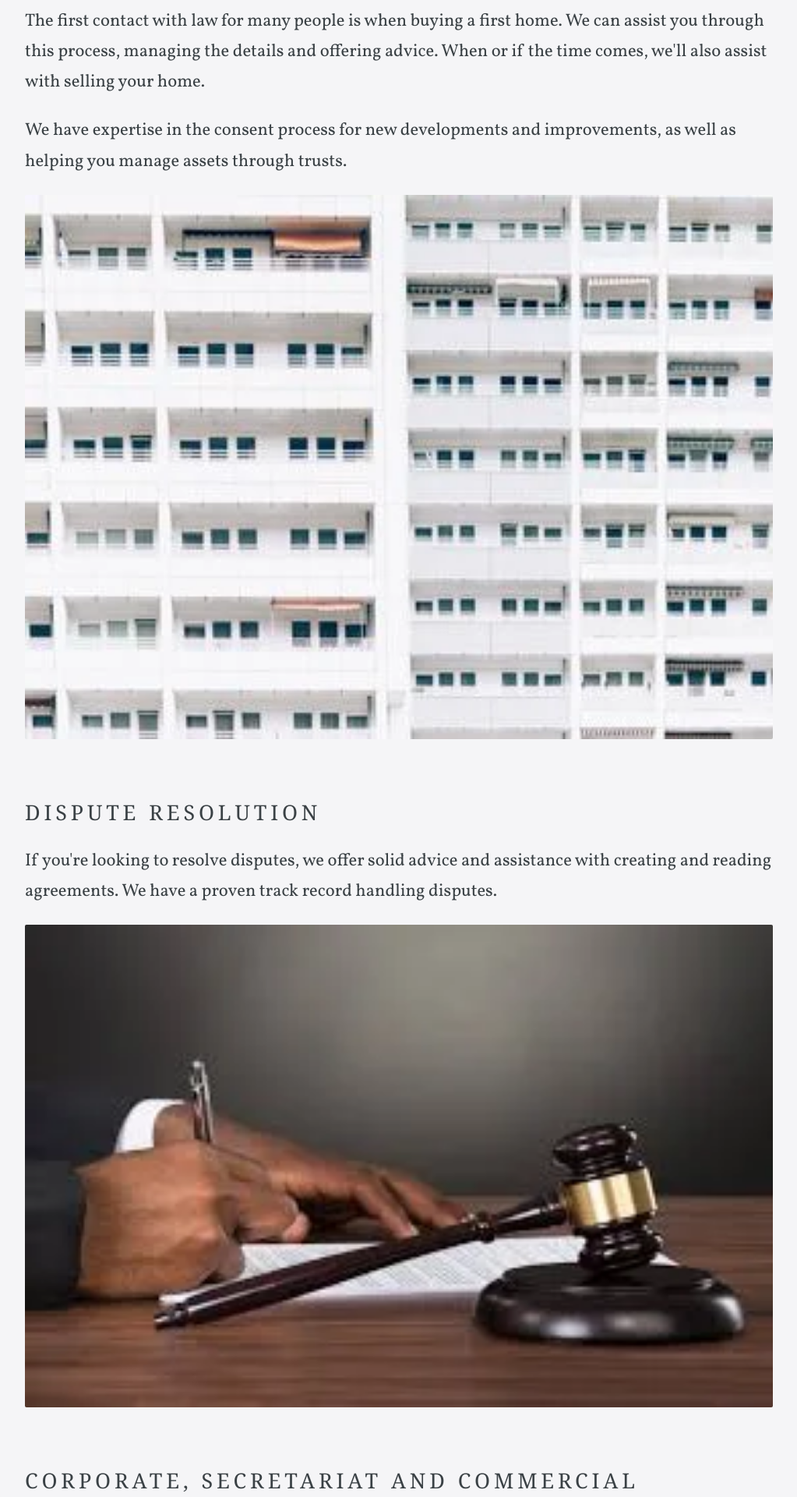
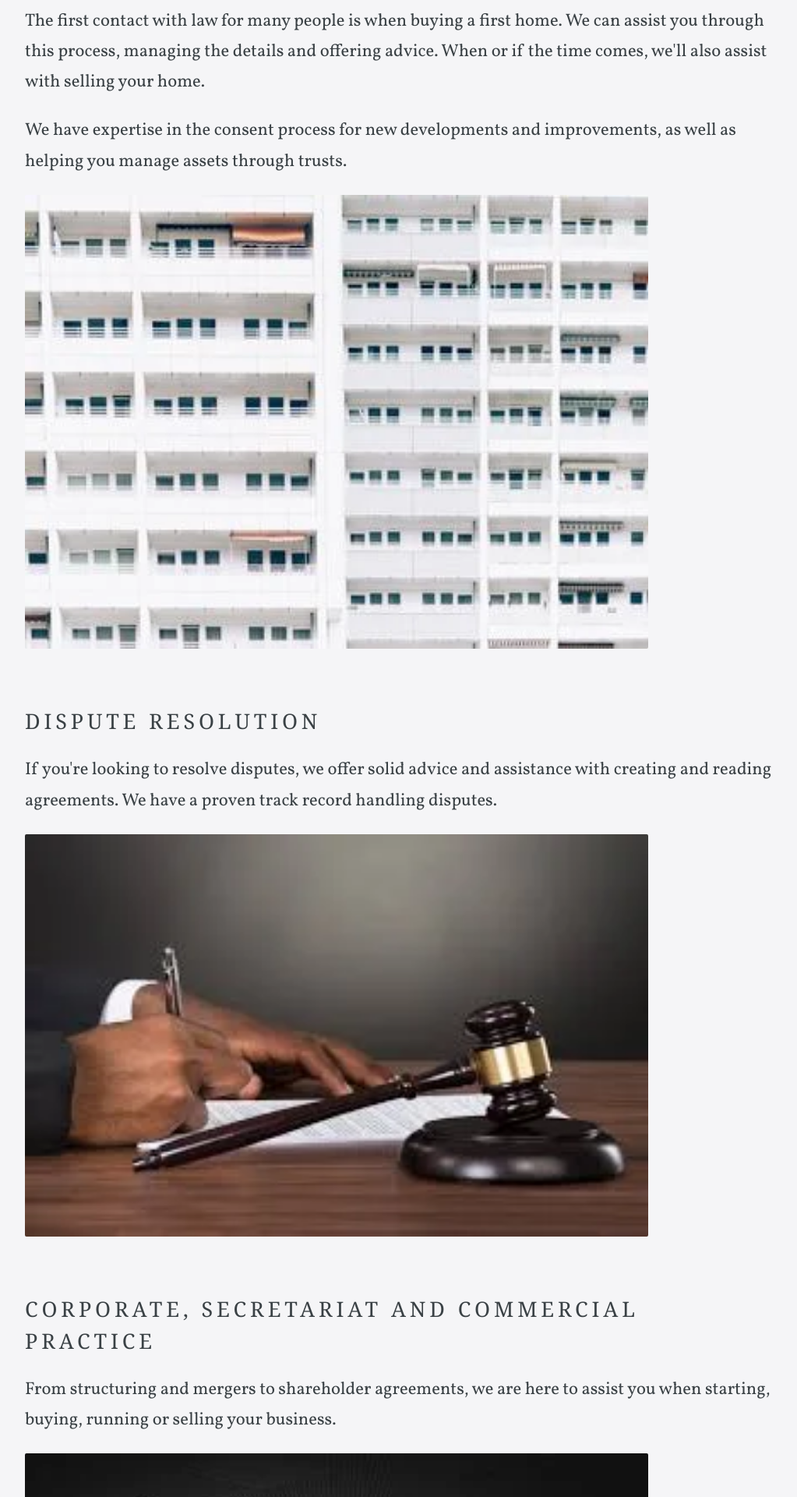
Before and after one commit to Holmlegal/holmlegalng.com, a Jekyll site: the page built from practice-areas.html, in a window 1280 px wide. Shown: the part 770-2690 px from the top of the page at 78% size, without its empty margins (128-1151 px from the left). Built offline with Jekyll 4.4.1, drawn with Linux system fonts in a browser that asks for light colours; some web fonts are replaced.

Commit message:
edited images on practice areas page

```diff
--- a/practice-areas.html
+++ b/practice-areas.html
@@ -19,7 +19,7 @@ navigation_order: 3
 
 	<p>We have expertise in the consent process for new developments and improvements, as well as helping you manage assets through trusts.</p>
 
-	<p><img src="/images/property_practice.webp" width="960" height="350" alt="Property image"></p>
+	<p><img src="/images/property_practice.webp" width="800" height="200" alt="Property image"></p>
 
 	<h3>Dispute Resolution</h3>
 	<p>
@@ -27,29 +27,29 @@ navigation_order: 3
 		We have a proven track record handling disputes.
 	</p>
 
-	<p><img src="/images/dispute-resolution.webp" width="960" height="350" alt="Dispute image"></p>
+	<p><img src="/images/dispute-resolution.webp" width="800" height="200" alt="Dispute image"></p>
 
 	<h3>Corporate, Secretariat and Commercial Practice</h3>
 	<p>From structuring and mergers to shareholder agreements, we are here to assist you when starting, buying, running or selling your business.</p>
 
-	<p><img src="/images/corporate_company.webp" width="960" height="350" alt="Business image"></p>
+	<p><img src="/images/corporate_company.webp" width="800" height="200" alt="Business image"></p>
 
 	<h3>Policy Formulation</h3>
 	<p>At Holm Legal, we assist Organisations, Government Institutions and Management in formulating policies in functional areas of the Economy. We also advocate for  implementation of reform policies in various sectors of the economy.
 		We also conduct regular review of policies to reflect current international best practices, and improve efficiency in administration.</p>
 
-	<p><img src="/images/policy-formulation.jpg" width="960" height="350" alt="Policy image"></p>
+	<p><img src="/images/policy-formulation.jpg" width="800" height="200" alt="Policy image"></p>
 
 	<h3>Intellectual Property</h3>
 	<p>We offer world class services in the field of intellectual property from registration of Trademarks,
 		Patent and Copyright to regular updates on Intellectual Property development both in Nigeria and worldwide.
 		As a firm we do not stop after registration, we give regular updates about how to further protect and expand your Intellectual Property interest.</p>
 
-	<p><img src="/images/intellectual_property.webp" width="960" height="350" alt="Intellectual image"></p>
+	<p><img src="/images/intellectual_property.webp" width="800" height="200" alt="Intellectual image"></p>
 
 	<h3>Infrastructure</h3>
 	<p>In addition to our wide practice, we are skilled in taking on public private partnerships contracts of high value construction projects and drive the execution of effective airtight contracts with Government institutions and international organizations, so as to secure investments of our clients at all times.</p>
 
-	<p><img src="/images/infrastructure.webp" width="960" height="350" alt="Infrastructure image"></p>
+	<p><img src="/images/infrastructure.webp" width="800" height="200" alt="Infrastructure image"></p>
 
 </div>
```
